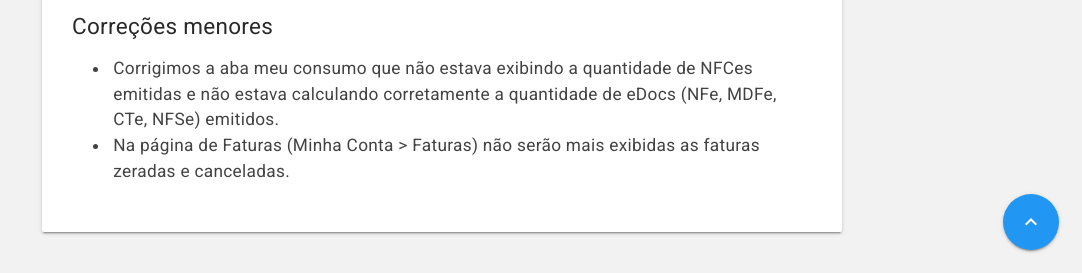
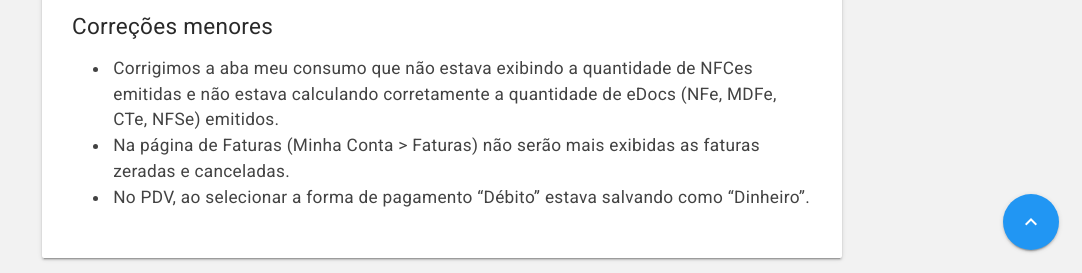
Before and after one commit to myrp-maicon/changelog-myrp, a Jekyll site: the page built from docs/docs/18.08.01.md, in a window 1280 px wide and 900 px high, scrolled down 708 px, cut to the strip 627-900 px from the top of the window. Shown: the whole strip, without its empty margins (198-1280 px from the left). Built offline with Jekyll 4.4.1, drawn with Linux system fonts in a browser that asks for light colours; nearby versions of some CDN libraries; our own code applies the rules of GitHub Pages for plain Markdown files; the repository's description, which GitHub fills in, is left out.

Commit message:
Update 18.08.01.md

```diff
--- a/docs/docs/18.08.01.md
+++ b/docs/docs/18.08.01.md
@@ -20,3 +20,4 @@ Na página de conta bloqueada por inadimplência será exibido o e-mail e telefo
 
 * Corrigimos a aba meu consumo que não estava exibindo a quantidade de NFCes emitidas e não estava calculando corretamente a quantidade de eDocs (NFe, MDFe, CTe, NFSe) emitidos.
 * Na página de Faturas (Minha Conta > Faturas) não serão mais exibidas as faturas zeradas e canceladas.
+* No PDV, ao selecionar a forma de pagamento "Débito" estava salvando como "Dinheiro".
```
